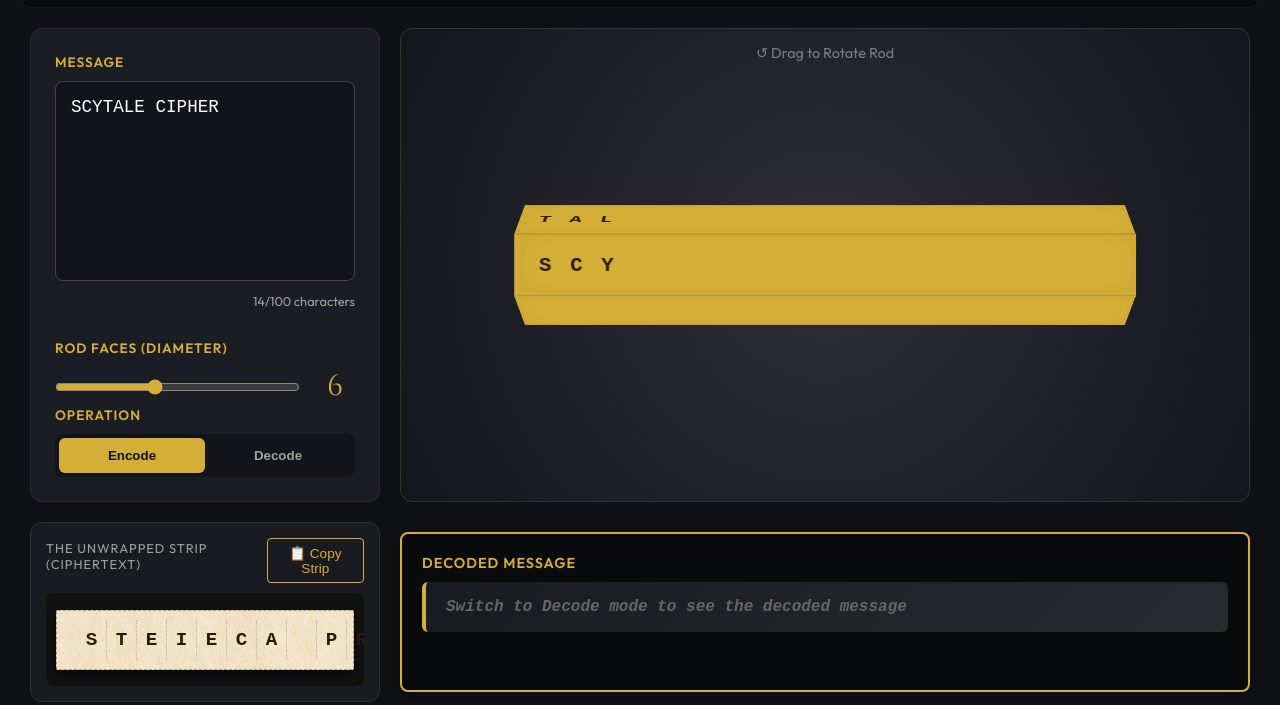
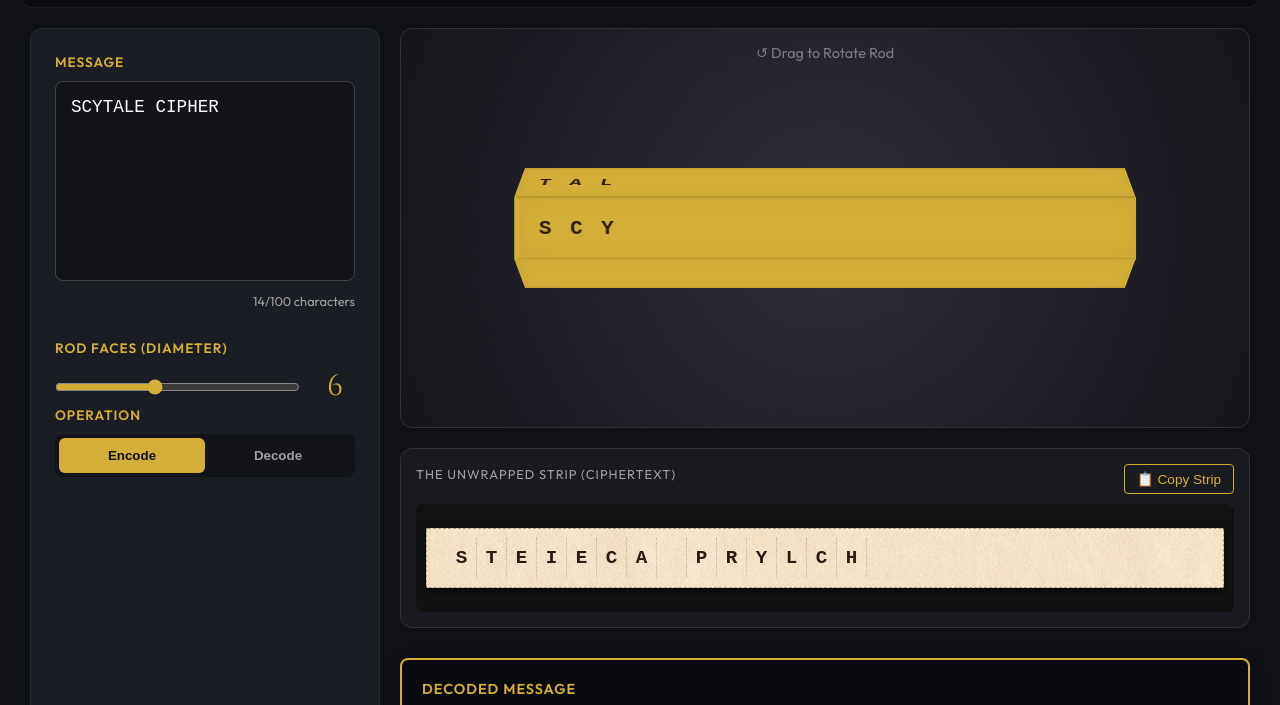
Before and after one commit to vladimirlopez/scytale-simulation, a plain HTML site: page index.html in a window 1280 px wide. Shown: the part 73-778 px from the top of the page. Drawn offline with Linux system fonts and the light colour scheme.

Commit message:
Deploying to gh-pages from @ vladimirlopez/scytale-simulation@51d337f08becc56130aa565e1cd21f1e59673f43 🚀

```diff
--- a/index.html
+++ b/index.html
@@ -56,6 +56,7 @@
         </div>
       </div>
 
+      <div class="visualization-panel">
         <div class="scene-3d">
           <div class="rod-instructions">
             <span class="icon">↺</span> Drag to Rotate Rod
@@ -96,7 +97,6 @@
             <!-- Grid Rows -->
           </div>
         </div>
-
       </div>
     </main>
 
```
Lines whose indentation alone changed are shown as unchanged.
